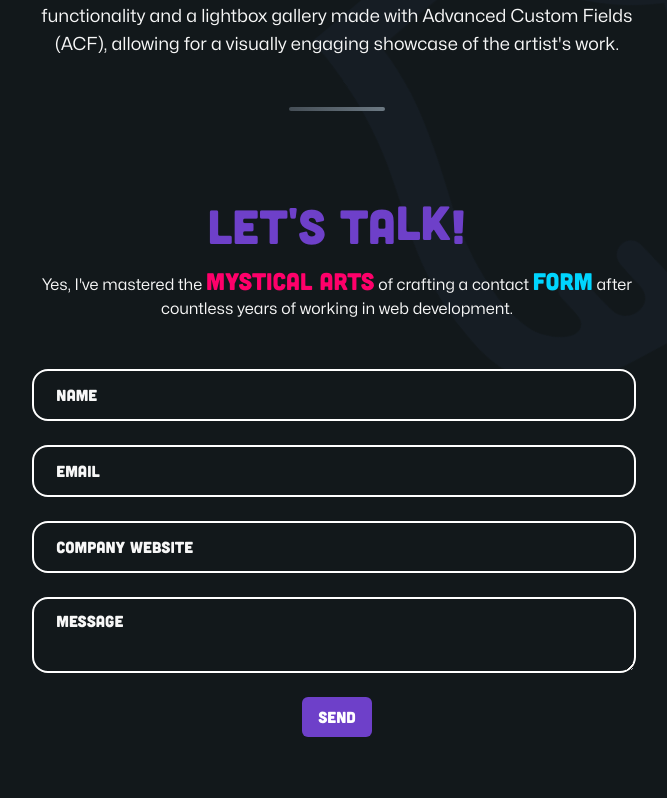
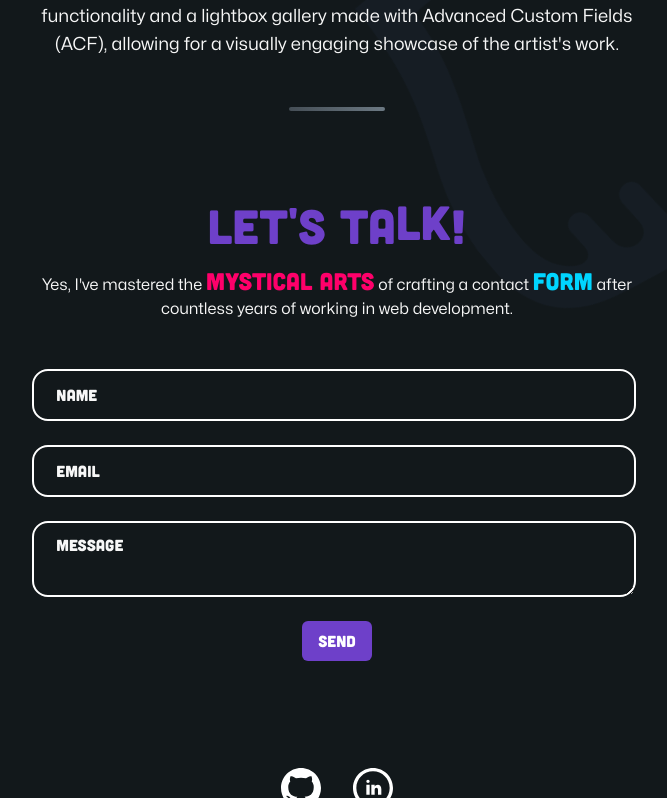
Before and after one commit to vukovicdusan/portfolio, a Next.js app: page / in a window 1280 px wide. Shown: the part 11202-12000 px from the top of the page, without its empty margins (303-970 px from the left). Built offline with nearby package versions, Linux system fonts and the light colour scheme.

Commit message:
Removed website field from the contact form

```diff
--- a/app/api/contact/route.js
+++ b/app/api/contact/route.js
@@ -6,8 +6,8 @@ export async function POST(request) {
   try {
     await transporter.sendMail({
       ...mailOptions,
-			subject: `Poruka od ${name}`,
-			html: `<h2>Poruka od ${email}</h2><p>${message}</p>`,
+      subject: `DUSANVUKOVIC.COM CONTACT FORM`,
+      html: `<h2>Poruka od ${name}${" "}-${" "}${email}</h2><p>${message}</p>`,
     });
     return NextResponse.json(
       {
--- a/components/ContactForm.tsx
+++ b/components/ContactForm.tsx
@@ -101,27 +101,7 @@ const ContactForm = (props: CtaContentPropType) => {
           Email
         </label>
       </div>
-      <div className="relative flex flex-col w-full">
-        <input
-          className="max-w-[99%] py-3 px-4 peer rounded-2xl bg-darkColor border-2 border-white"
-          type="text"
-          name="website"
-          id="website"
-          autoCapitalize="none"
-          autoCorrect="off"
-          onChange={(e) => valueHandler(e)}
-        />
-        <label
-          className={`font-cubano absolute bg-darkColor left-4 px-2 transition-all duration-200 ease-linear peer-focus:-top-1 peer-focus:text-sm ${
-            inputChecker("website")
-              ? "top-1/2 -translate-y-1/2"
-              : "-translate-y-1/2"
-          }`}
-          htmlFor="website"
-        >
-          Company Website
-        </label>
-      </div>
+
       <div className="relative flex flex-col w-full">
         <textarea
           className="max-w-[99%] py-3 px-4 peer rounded-2xl bg-darkColor border-2 border-white"
```
Also changed, not shown: nodemailer/nodemailer.js (indentation only). Lines whose indentation alone changed are shown as unchanged.
